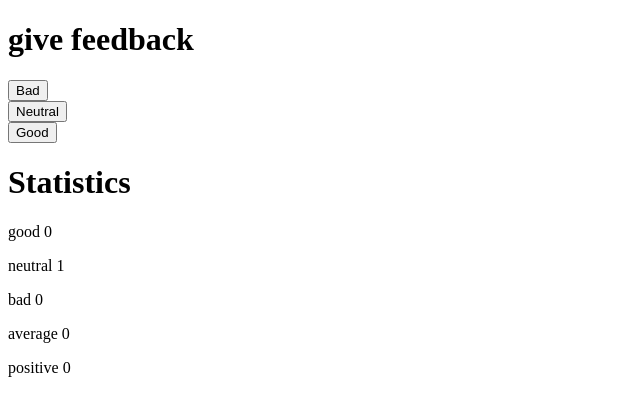
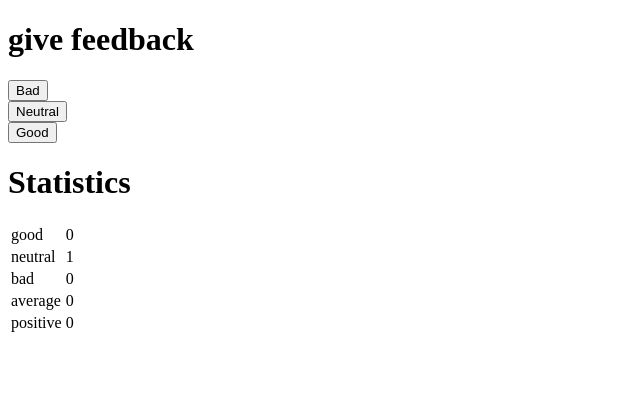
Before and after one commit to markokovac16/Full-Stack-Open-2023, a React (Vite) app in the folder part1/unicafe/: page / in a window 1280 px wide. Both pictures are taken after a click on the button "Neutral". Shown: the top 416 px of the page, without its empty margins (0-640 px from the left). Built offline with nearby package versions, Linux system fonts and the light colour scheme.

Commit message:
exercise 1.11

```diff
--- a/part1/unicafe/src/StatisticLine.jsx
+++ b/part1/unicafe/src/StatisticLine.jsx
@@ -1,18 +1,17 @@
 import PropTypes from 'prop-types';
 
-const StatisticLine = (props) => {
+const StatisticLine = ({ text, value }) => {
   return (
-    <div>
-      <p>
-        {props.text} {props.value}
-      </p>
-    </div>
+    <tr>
+      <td>{text}</td>
+      <td>{value}</td>
+    </tr>
   );
 };
 
 StatisticLine.propTypes = {
-  text: PropTypes.string,
-  value: PropTypes.number,
+  text: PropTypes.string.isRequired,
+  value: PropTypes.number.isRequired,
 };
 
 export default StatisticLine;
--- a/part1/unicafe/src/Statistics.jsx
+++ b/part1/unicafe/src/Statistics.jsx
@@ -3,13 +3,15 @@
 
 const Statistics = (props) => {
   return (
-    <div>
-      <StatisticLine text={'good'} value={props.good} />
-      <StatisticLine text={'neutral'} value={props.neutral} />
-      <StatisticLine text={'bad'} value={props.bad} />
-      <StatisticLine text={'average'} value={props.average} />
-      <StatisticLine text={'positive'} value={props.positive} />
-    </div>
+    <table>
+      <tbody>
+        <StatisticLine text={'good'} value={props.good} />
+        <StatisticLine text={'neutral'} value={props.neutral} />
+        <StatisticLine text={'bad'} value={props.bad} />
+        <StatisticLine text={'average'} value={props.average} />
+        <StatisticLine text={'positive'} value={props.positive} />
+      </tbody>
+    </table>
   );
 };
 
```
